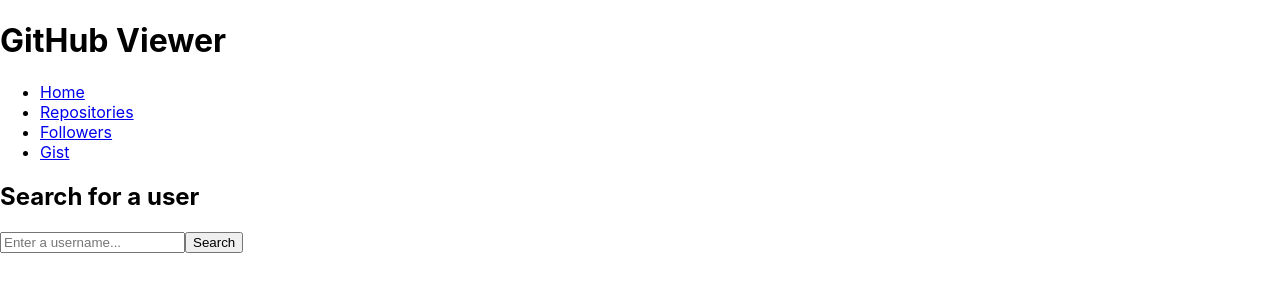
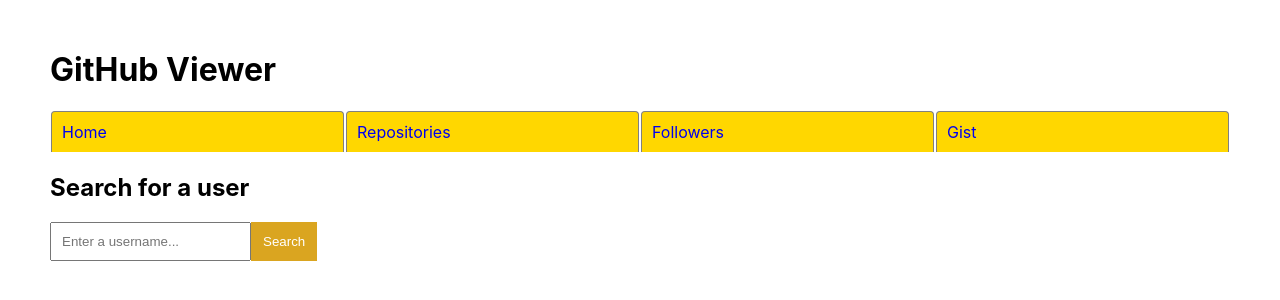
Before and after one commit to chidiebereojingwa/github_userSearch, a React (Create React App) app: page / in a window 1280 px wide. Shown: the top 300 px of the page. Built offline with nearby package versions, Linux system fonts and the light colour scheme.

Commit message:
Add followlist component and css

```diff
--- a/src/App.css
+++ b/src/App.css
@@ -0,0 +1,76 @@
+.App {
+  margin: 50px;
+}
+
+a {
+  text-decoration: none;
+}
+
+nav ul {
+  list-style-type: none;
+  display: flex;
+  justify-content: space-between;
+  align-items: stretch;
+  padding: 0;
+}
+
+nav ul li {
+  margin: 1px;
+  border-radius: 4px 4px 0 0 ;
+  border: 1px solid grey;
+  border-bottom: 0;
+  color: grey;
+  flex: 1;
+  background-color: gold;
+}
+
+nav ul li span {
+  padding: 10px;
+  background-color: lightgrey;
+  width: 100%;
+  display: inline-block;
+}
+
+nav ul li a {
+  padding: 10px;
+  display: inline-block;
+}
+
+.search-user input {
+  padding: 10px;
+  border: 1px solid rgba(grey, 0.5);
+  outline: 0;
+}
+
+.search-user button {
+  padding: 12px;
+  background-color: goldenrod;
+  color: white;
+  border: 0;
+}
+
+.user-details {
+  display: flex;
+  align-items: center;
+}
+
+.user-details img  {
+  width: 200px;
+  height: 200px;
+  margin-left: 100px;
+}
+
+.follower {
+  display: flex;
+  align-items: center;
+}
+
+.follower img {
+  width: 200px;
+  height: 200px;
+  margin-right: 100px;
+}
+
+.follower h3 {
+  width: 400px;
+}
--- a/src/App.tsx
+++ b/src/App.tsx
@@ -12,6 +12,7 @@
 import axios from 'axios';
 import RepositoriesList from './components/RepositoriesList';
 import GistsList from './components/GistsList';
+import FollowersList from './components/FollowersList';
 
 function App() {
   const [userSearch, setUserSearch] = useState<string>('');
@@ -104,7 +105,14 @@
               )}
             </Route>
             <Route path="/followers">
-              <h1>Followers</h1>
+              <h2>Followers</h2>
+              {foundUser ? (
+                <FollowersList
+                  followersUrl={foundUser.followers_url}
+                ></FollowersList>
+              ) : (
+                <Redirect to="/"></Redirect>
+              )}
             </Route>
             <Route path="/gists">
               <h2>Gists</h2>
--- /dev/null
+++ b/src/components/FollowersList.tsx
@@ -0,0 +1,31 @@
+import axios from 'axios';
+import React, { useEffect, useState } from 'react';
+import { IGitHubFollower } from '../interfaces/IGitHubFollower';
+
+const FollowersList = (props: { followersUrl: string }) => {
+    const { followersUrl } = props;
+    const [followersList, setFollowersList] = useState<IGitHubFollower[]>([]);
+
+    useEffect(() => {
+        (async () => {
+            const result = await axios.get<IGitHubFollower[]>(followersUrl)
+            setFollowersList(result.data);
+        })();
+    }, [followersUrl]);
+
+    return (
+        <div>
+            {!followersList.length && <p>No followers found.</p>}
+            {!!followersList.length &&
+                followersList.map(follower =>
+                    <div key={follower.id} className="follower">
+                        <img src={follower.avatar_url} alt={follower.login} />
+                        <h3><a href={follower.html_url} target="_blank" rel="noreferrer">{follower.login}</a></h3>
+                    </div>
+                )
+            }
+        </div>
+    );
+};
+
+export default FollowersList;
```
